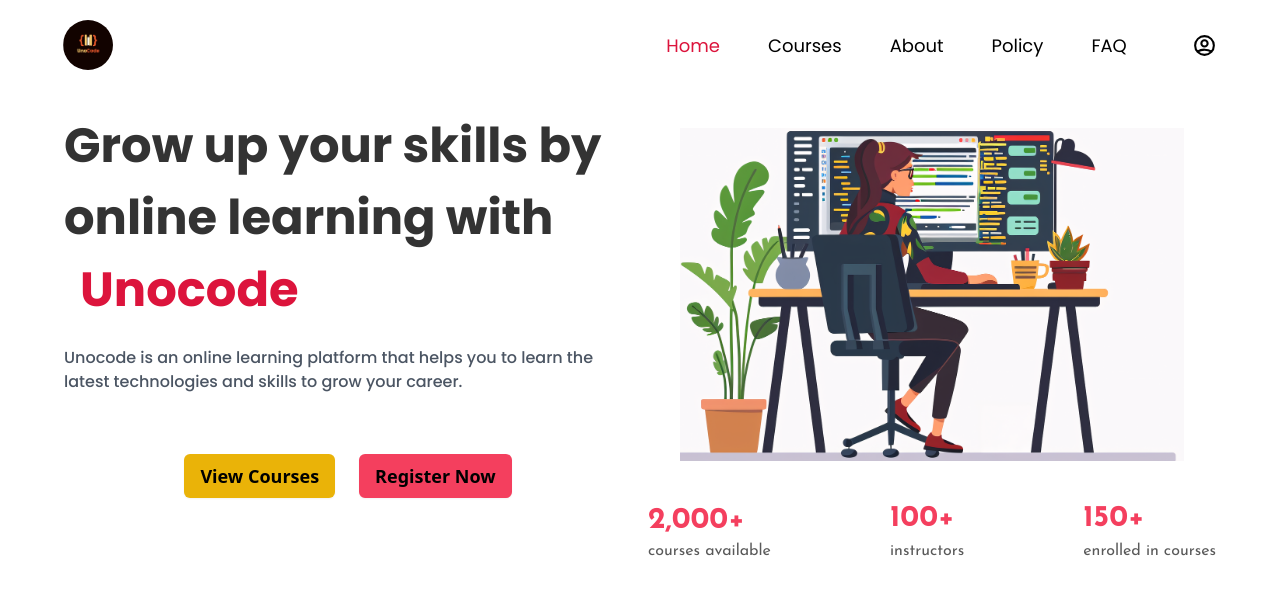
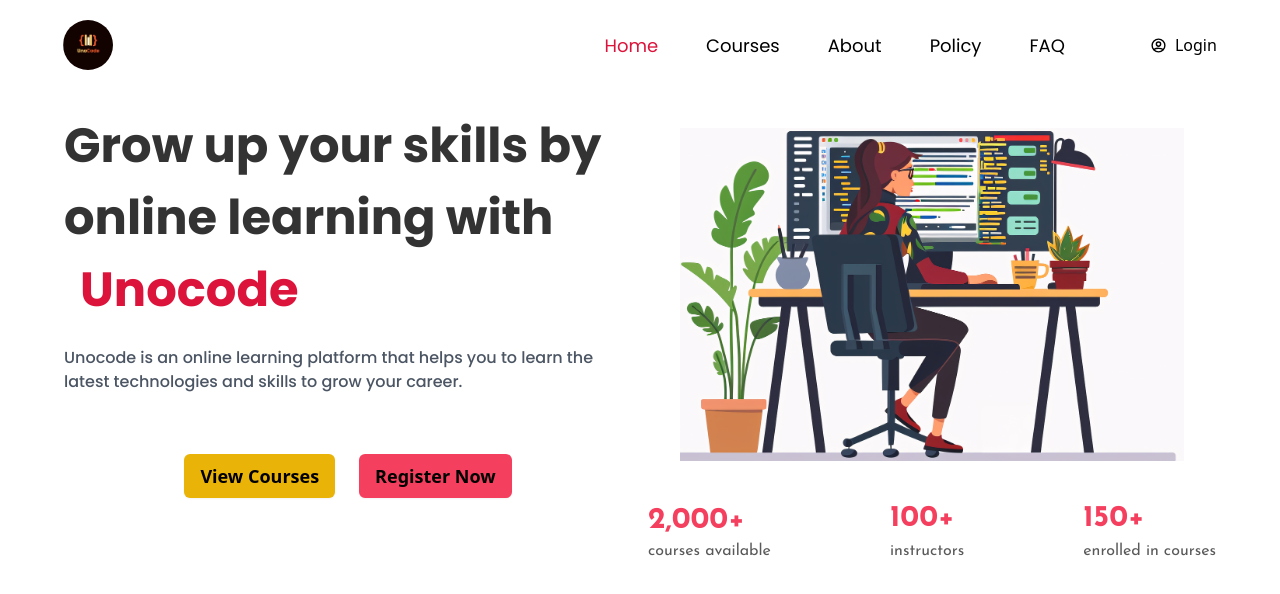
Before and after one commit to HerbertNtim/unocode, a Next.js app in the folder client/: page / in a window 1280 px wide. Shown: the top 594 px of the page. Built offline with nearby package versions, Linux system fonts and the light colour scheme; no server answers.

Commit message:
profile starting

```diff
--- a/client/components/shared/Header.tsx
+++ b/client/components/shared/Header.tsx
@@ -8,10 +8,12 @@
 import { MdOutlineClose } from "react-icons/md";
 import MobileNav from "./MobileNav";
 import Image from "next/image";
+import { useSelector } from "react-redux";
 
 const Header = () => {
   const [active, setActive] = useState(false);
   const [openSidebar, setOpenSidebar] = useState(false);
+  const { user } = useSelector((state: any) => state.auth);
 
   if (typeof window != "undefined") {
     window.addEventListener("scroll", () => {
@@ -56,24 +58,32 @@
 
               <ThemeSwitcher />
 
-              {/* {user ? (
-                <Link href="/profile">
+              {user ? (
+                <Link
+                  href="/profile"
+                  className="flex items-center justify-center gap-2 pl-3"
+                >
                   <Image
                     src={user.avatar ? user.avatar : "/images/avatar.jpg"}
                     alt="user-avatar"
                     width={30}
                     height={30}
-                    className="w-[30px] h-[30px] object-contain cursor-pointer"
-                  /> */}
-              {/* </Link> */}
-              {/* ) : ( */}
-              <Link href="/login">
+                    className="w-[30px] h-[30px] object-contain cursor-pointer rounded-full"
+                  />
+                  <p className="text-black dark:text-white">Profile</p>
+                </Link>
+              ) : (
+                <Link
+                  href="/login"
+                  className="flex items-center justify-center gap-2 pl-3"
+                >
                   <HiOutlineUserCircle
                     size={25}
-                  className="cursor-pointer dark:text-white text-black"
+                    className="cursor-pointer dark:text-white text-black pl-2"
                   />
+                  <p className="text-black dark:text-white">Login</p>
                 </Link>
-              {/* )} */}
+              )}
 
               <div className="800px:hidden">
                 <HiOutlineMenuAlt3
@@ -97,30 +107,24 @@
               <div className="flex justify-end pr-5 gap-4">
                 <ThemeSwitcher />
 
-                {/* {user ? (
+                {user ? (
                   <Link href="/profile">
-                    {user ? (
                     <Image
-                        src={user.avatar}
+                      src={user.avatar ? user.avatar : "/images/avatar.jpg"}
+                      width={30}
+                      height={30}
                       alt="user-avatar"
                       className="w-[30px] h-[30px] object-contain cursor-pointer rounded-full"
                     />
-                    ) : ( */}
-                <Image
-                  src="../../public/images/avatar.jpg"
-                  alt="user-avatar"
-                  className="w-[30px] h-[30px] object-contain cursor-pointer"
-                />
-                {/* )} */}
-                {/* </Link> */}
-                {/* ) : ( */}
+                  </Link>
+                ) : (
                   <Link href="/login">
                     <HiOutlineUserCircle
                       size={25}
                       className="cursor-pointer dark:text-white text-black"
                     />
                   </Link>
-                {/* )} */}
+                )}
 
                 <MdOutlineClose
                   className="cursor-pointer dark:text-white text-black"
--- a/client/components/shared/Loader.tsx
+++ b/client/components/shared/Loader.tsx
@@ -1,8 +1,9 @@
 const Loader = () => {
+
   return (
     <div className="w-full h-screen flex items-center justify-center">
-      <div className="loader"></div>
-      <h6>Loading</h6>
+      <p className="loader"></p>
+      <h6 className="dark:text-white text-black">Loading</h6>
     </div>
   )
 }
```
Lines whose indentation alone changed are shown as unchanged.
